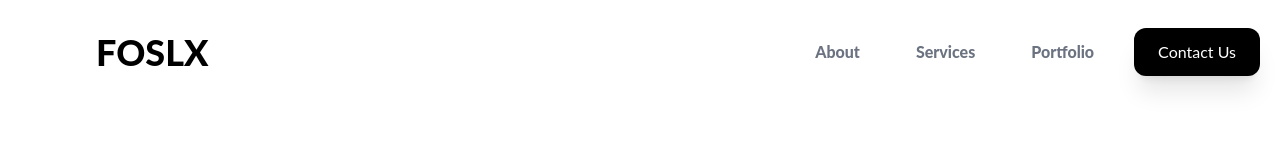
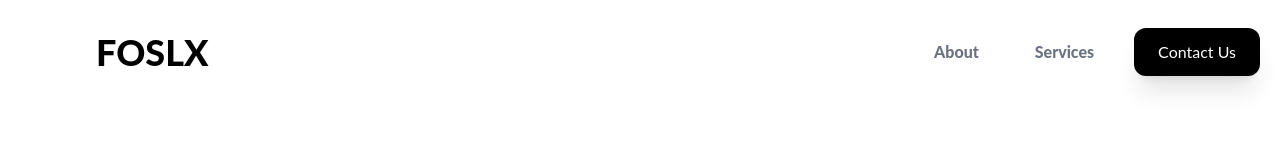
Before and after one commit to OmerJauhar/foslx.com, a React (Create React App) app: page /contact in a window 1280 px wide. Shown: the top 160 px of the page. Built offline with nearby package versions, Linux system fonts and the light colour scheme.

Commit message:
hero-bg update

```diff
--- a/src/components/Navbar/NavLinks.js
+++ b/src/components/Navbar/NavLinks.js
@@ -10,9 +10,6 @@ const NavLinks = () => {
             <HashLink className="px-4 font-extrabold text-gray-500 hover:text-black" smooth to="/#services">
                 Services
             </HashLink>
-            <HashLink className="px-4 font-extrabold text-gray-500 hover:text-black" to="/">
-                Portfolio
-            </HashLink>
             <HashLink className="text-white bg-black hover:bg-blue-800 inline-flex items-center justify-center w-auto px-6 py-3 shadow-xl rounded-xl" to="/contact#contact">
                 Contact Us
             </HashLink>
--- a/src/index.css
+++ b/src/index.css
@@ -20,5 +20,5 @@ body {
 }
 
 .cta {
-  background: linear-gradient(rgba(2,2,2,.7),rgba(0,0,0,.7)),url(https://images.unsplash.com/photo-1497215728101-856f4ea42174?ixlib=rb-1.2.1&ixid=MnwxMjA3fDB8MHxwaG90by1wYWdlfHx8fGVufDB8fHx8&auto=format&fit=crop&w=1170&q=80) fixed center center;
+  background: linear-gradient(rgba(2,2,2,.7),rgba(0,0,0,.7)),url(https://images.unsplash.com/photo-1602212096437-d0af1ce0553e?q=80&w=2071&auto=format&fit=crop&ixlib=rb-4.0.3&ixid=M3wxMjA3fDB8MHxwaG90by1wYWdlfHx8fGVufDB8fHx8fA%3D%3D) fixed center center;
 }
```
